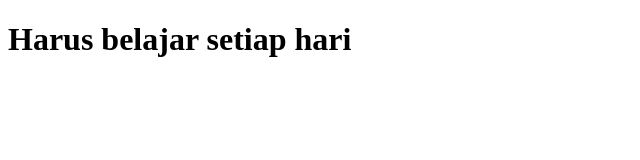
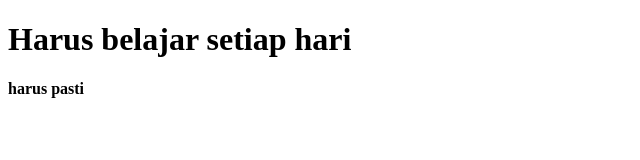
Before and after one commit to gustiarifiyanto/belajar-git-2, a plain HTML site: page index.html in a window 1280 px wide. Shown: the full height of the page, 0-640 px from the left. Drawn offline with Linux system fonts and the light colour scheme.

Commit message:
Edit file index.html

```diff
--- a/index.html
+++ b/index.html
@@ -8,5 +8,6 @@
 </head>
 <body>
     <h1>Harus belajar setiap hari</h1>
+    <h4>harus pasti</h4>
 </body>
 </html>
```
